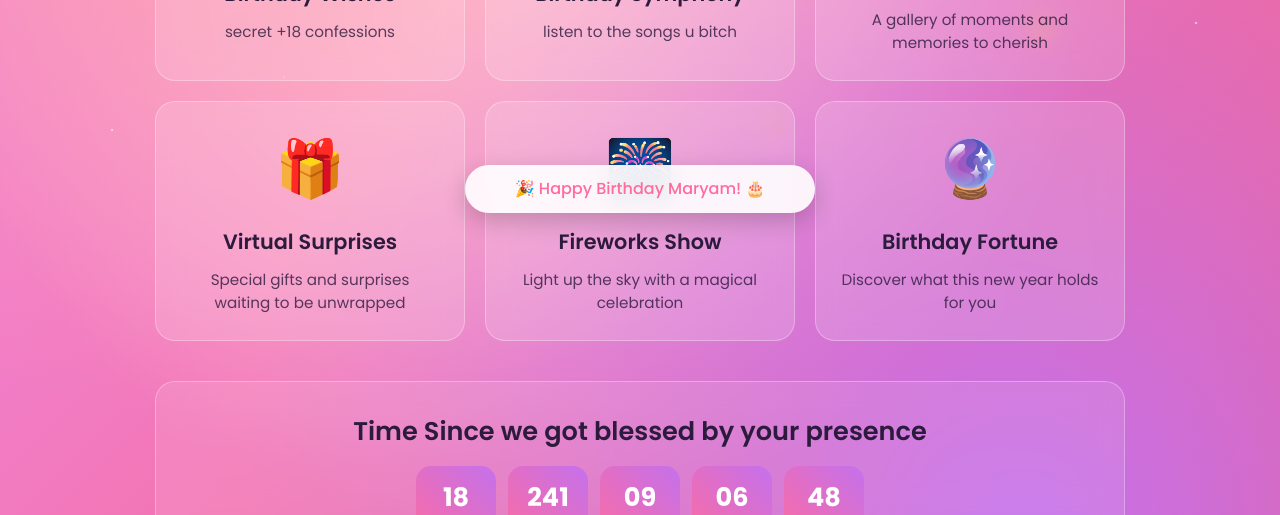
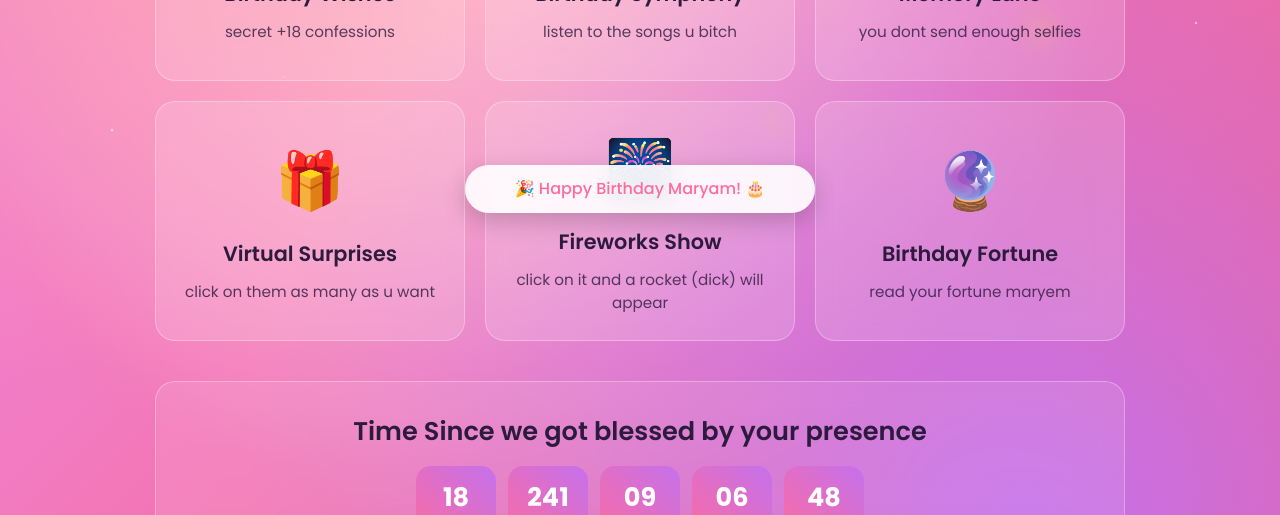
Before and after one commit to mohamedzayed80/mariem-pink.v2, a plain HTML site: page index.html in a window 1280 px wide. Shown: the part 667-1182 px from the top of the page. Drawn offline with Linux system fonts and the light colour scheme.

Commit message:
Add files via upload

```diff
--- a/index.html
+++ b/index.html
@@ -663,25 +663,25 @@
             <div class="experience-card pink-on-click" onclick="openModal('memoriesModal')">
                 <span class="experience-icon">📸</span>
                 <h3 class="experience-title">Memory Lane</h3>
-                <p class="experience-desc">A gallery of moments and memories to cherish</p>
+                <p class="experience-desc">you dont send enough selfies </p>
             </div>
 
             <div class="experience-card pink-on-click" onclick="openModal('surpriseModal')">
                 <span class="experience-icon">🎁</span>
                 <h3 class="experience-title">Virtual Surprises</h3>
-                <p class="experience-desc">Special gifts and surprises waiting to be unwrapped</p>
+                <p class="experience-desc">click on them as many as u want </p>
             </div>
 
             <div class="experience-card pink-on-click" onclick="createFireworks(10)">
                 <span class="experience-icon">🎆</span>
                 <h3 class="experience-title">Fireworks Show</h3>
-                <p class="experience-desc">Light up the sky with a magical celebration</p>
+                <p class="experience-desc">click on it and a rocket (dick) will appear </p>
             </div>
 
             <div class="experience-card pink-on-click" onclick="openModal('fortuneModal')">
                 <span class="experience-icon">🔮</span>
                 <h3 class="experience-title">Birthday Fortune</h3>
-                <p class="experience-desc">Discover what this new year holds for you</p>
+                <p class="experience-desc">read your fortune maryem</p>
             </div>
         </div>
 
```
